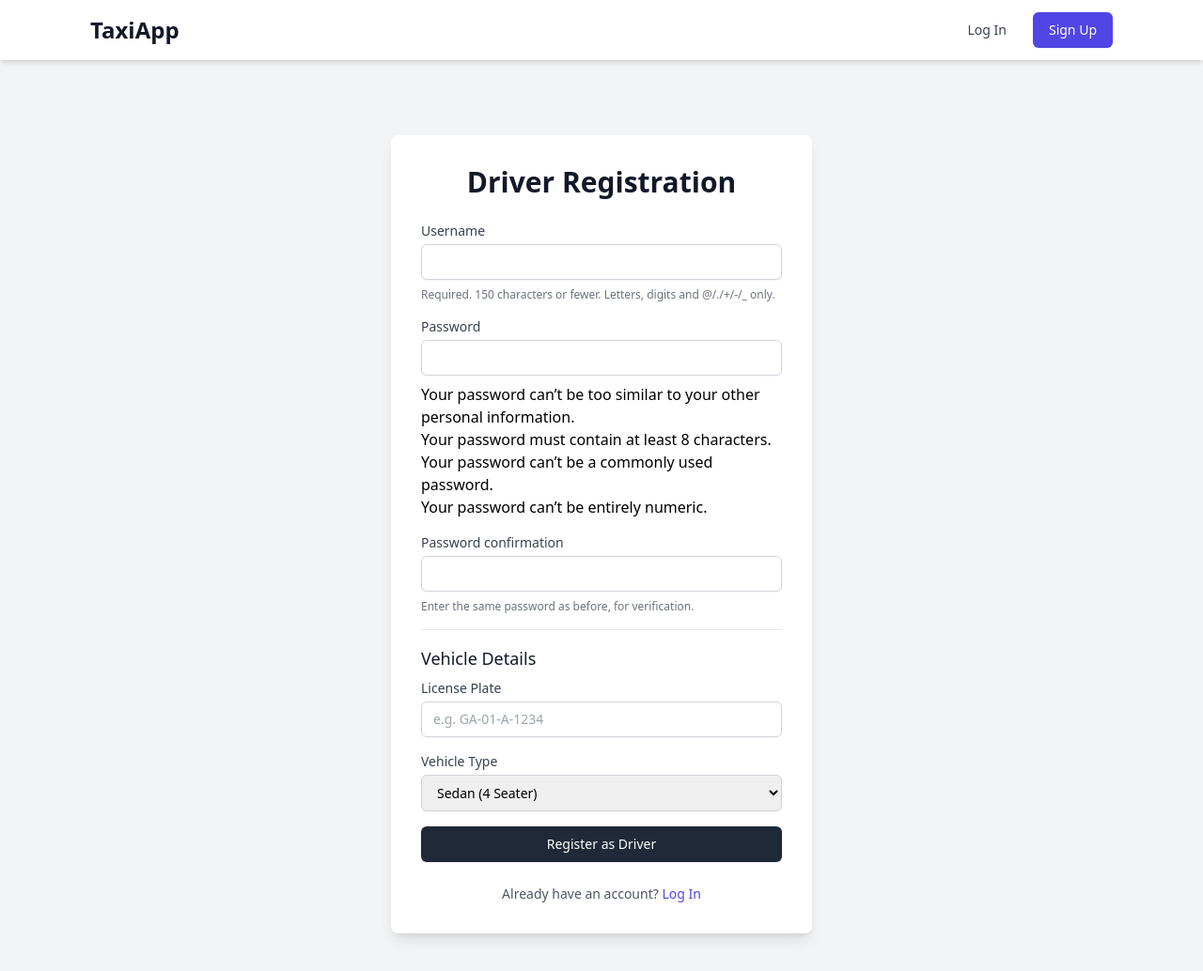
After one commit to mayurkhedekar65/Taxi-Booking-System, a Django app: page /driver/register/ in a window 1280 px wide. The commit adds this page. Shown: the whole page at 94% size. Run offline with Django 5.2, Linux system fonts and the light colour scheme; some libraries are stand-ins or nearby versions.

Commit message:
Updated code

```diff
--- /dev/null
+++ b/TaxiBooking/core/templates/DriverRegistrationForm.html
@@ -0,0 +1,68 @@
+{% extends "base.html" %}
+
+{% block title %}Become a Driver{% endblock %}
+
+{% block content %}
+<div class="max-w-md mx-auto bg-white rounded-lg shadow-lg overflow-hidden p-8 mt-10">
+    <h2 class="text-3xl font-bold text-center text-gray-900 mb-6">Driver Registration</h2>
+
+    <form method="POST">
+        {% csrf_token %}
+        <div class="space-y-4">
+
+            <!-- Standard User Fields (Username, Password, confirmation) -->
+            {% for field in form %}
+                <div>
+                    <label for="{{ field.id_for_label }}" class="block text-sm font-medium text-gray-700">{{ field.label }}</label>
+                    <input type="{{ field.field.widget.input_type }}"
+                           name="{{ field.name }}"
+                           id="{{ field.id_for_label }}"
+                           required
+                           class="mt-1 block w-full px-3 py-2 border border-gray-300 rounded-md shadow-sm focus:outline-none focus:ring-indigo-500 focus:border-indigo-500 sm:text-sm">
+
+                    {% if field.help_text %}
+                        <p class="mt-2 text-xs text-gray-500">{{ field.help_text|safe }}</p>
+                    {% endif %}
+
+                    {% for error in field.errors %}
+                        <p class="mt-2 text-xs text-red-500">{{ error }}</p>
+                    {% endfor %}
+                </div>
+            {% endfor %}
+
+            <!-- Extra Driver Fields -->
+            <div class="pt-4 border-t border-gray-200">
+                <h3 class="text-lg font-medium text-gray-900 mb-2">Vehicle Details</h3>
+
+                <div class="mb-4">
+                    <label for="license_plate" class="block text-sm font-medium text-gray-700">License Plate</label>
+                    <input type="text" name="license_plate" id="license_plate" required placeholder="e.g. GA-01-A-1234"
+                           class="mt-1 block w-full px-3 py-2 border border-gray-300 rounded-md shadow-sm focus:outline-none focus:ring-indigo-500 focus:border-indigo-500 sm:text-sm">
+                </div>
+
+                <div>
+                    <label for="vehicle_type" class="block text-sm font-medium text-gray-700">Vehicle Type</label>
+                    <select name="vehicle_type" id="vehicle_type" required
+                            class="mt-1 block w-full px-3 py-2 border border-gray-300 rounded-md shadow-sm focus:outline-none focus:ring-indigo-500 focus:border-indigo-500 sm:text-sm">
+                        <option value="Sedan">Sedan (4 Seater)</option>
+                        <option value="SUV">SUV (6 Seater)</option>
+                        <option value="Hatchback">Hatchback (Small)</option>
+                    </select>
+                </div>
+            </div>
+
+            <button type="submit"
+                    class="w-full flex justify-center py-2 px-4 border border-transparent rounded-md shadow-sm text-sm font-medium text-white bg-gray-800 hover:bg-gray-900 focus:outline-none focus:ring-2 focus:ring-offset-2 focus:ring-gray-500 mt-6">
+                Register as Driver
+            </button>
+        </div>
+    </form>
+
+    <p class="text-center text-sm text-gray-600 mt-6">
+        Already have an account?
+        <a href="{% url 'login' %}" class="font-medium text-indigo-600 hover:text-indigo-500">
+            Log In
+        </a>
+    </p>
+</div>
+{% endblock %}
--- a/TaxiBooking/core/urls.py
+++ b/TaxiBooking/core/urls.py
@@ -15,4 +15,5 @@ urlpatterns = [
     path("driver/", views.driver_dashboard, name="driver_dashboard"),
     path("accept/<int:ride_id>/", views.accept_ride, name="accept_ride"),
     path("complete/<int:ride_id>/", views.complete_ride, name="complete_ride"),
+    path("driver/register/", views.driver_register_view, name="driver_register"),
 ]
--- a/TaxiBooking/core/views.py
+++ b/TaxiBooking/core/views.py
@@ -62,6 +62,9 @@ def login_view(request):
             user = authenticate(username=username, password=password)
             if user is not None:
                 login(request, user)
+                # Redirect drivers to their dashboard, riders to theirs
+                if hasattr(user, 'driver'):
+                    return redirect('driver_dashboard')
                 return redirect('index')
     else:
         form = AuthenticationForm()
@@ -74,18 +77,42 @@ def logout_view(request):
 
 # --- DRIVER VIEWS ---
 
+def driver_register_view(request):
+    if request.method == 'POST':
+        # We use the same UserCreationForm for the username/password
+        form = UserCreationForm(request.POST)
+
+        # We also get the extra driver data directly from the POST request
+        license_plate = request.POST.get('license_plate')
+        vehicle_type = request.POST.get('vehicle_type')
+
+        if form.is_valid() and license_plate and vehicle_type:
+            # 1. Create the User
+            user = form.save()
+
+            # 2. Create the Driver profile linked to that User
+            Driver.objects.create(
+                user=user,
+                license_plate=license_plate,
+                vehicle_type=vehicle_type
+            )
+
+            # 3. Log them in and redirect to the Driver Dashboard
+            login(request, user)
+            return redirect('driver_dashboard')
+    else:
+        form = UserCreationForm()
+
+    return render(request, 'DriverRegistrationForm.html', {'form': form})
+
 @login_required(login_url='login')
 def driver_dashboard(request):
-    # Check if user is a driver
     try:
         driver_profile = request.user.driver
     except Driver.DoesNotExist:
         return redirect('index')
 
-    # Available jobs (Pending, no driver)
     available_rides = Booking.objects.filter(status='Pending', driver=None).order_by('-created_at')
-
-    # My active jobs (Accepted by me)
     my_accepted_rides = Booking.objects.filter(driver=driver_profile, status='Accepted').order_by('-updated_at')
 
     context = {
```
Also changed, not shown: TaxiBooking/core/templates/login.html (+8 -0 lines).
